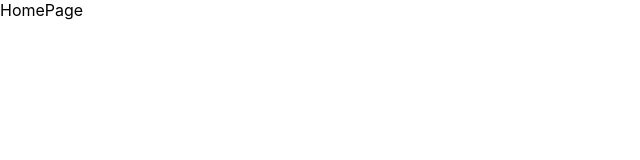
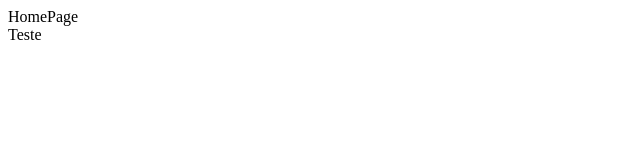
Before and after one commit to kazuo-abduch/gestao-conteudo, a React (Create React App) app in the folder frontend/: page / in a window 1280 px wide. Shown: the top 160 px of the page, without its empty margins (0-640 px from the left). Built offline with nearby package versions, Linux system fonts and the light colour scheme.

Commit message:
try Fetch api

```diff
--- /dev/null
+++ b/frontend/src/Components/PostsList.jsx
@@ -0,0 +1,25 @@
+import React, { useEffect, useState } from 'react';
+import getAllPosts from '../api/api';
+
+function RenderPostList() {
+  const [postListState, setPostList] = useState();
+
+  useEffect(() => {
+    function requestPosts() {
+      getAllPosts().then((response) => {
+        const postList = response.results;
+        setPostList(postList)
+      })
+    };
+    requestPosts();
+  })
+
+  console.log(postListState);
+  return (
+    <div>
+      Teste
+    </div>
+  )
+}
+
+export default RenderPostList;
--- a/frontend/src/Pages/Home.jsx
+++ b/frontend/src/Pages/Home.jsx
@@ -1,8 +1,12 @@
 import React from 'react';
+import PostsList from '../Components/PostsList';
 
 function Home() {
   return (
-    <div>HomePage</div>
+    <>
+      <div>HomePage</div>
+      <PostsList />
+    </>
   )
 }
 
--- /dev/null
+++ b/frontend/src/api/api.js
@@ -0,0 +1,9 @@
+const api_url = `http://localhost:3000`
+
+const getAllPosts = async () => {
+  const postResponse = await fetch(api_url);
+  const responseJson = await postResponse;
+  return postResponse.ok ? Promise.resolve(responseJson) : Promise.reject(responseJson);
+};
+
+export default getAllPosts;
--- a/frontend/src/index.css
+++ /dev/null
@@ -1,13 +0,0 @@
-body {
-  margin: 0;
-  font-family: -apple-system, BlinkMacSystemFont, 'Segoe UI', 'Roboto', 'Oxygen',
-    'Ubuntu', 'Cantarell', 'Fira Sans', 'Droid Sans', 'Helvetica Neue',
-    sans-serif;
-  -webkit-font-smoothing: antialiased;
-  -moz-osx-font-smoothing: grayscale;
-}
-
-code {
-  font-family: source-code-pro, Menlo, Monaco, Consolas, 'Courier New',
-    monospace;
-}
--- a/frontend/src/index.js
+++ b/frontend/src/index.js
@@ -1,7 +1,6 @@
 import React from 'react';
 import ReactDOM from 'react-dom/client';
 import { BrowserRouter } from 'react-router-dom';
-import './index.css';
 import App from './App';
 import reportWebVitals from './reportWebVitals';
 
```
Also changed, not shown: 1 other file (tests, documents, lock files or other folders).
